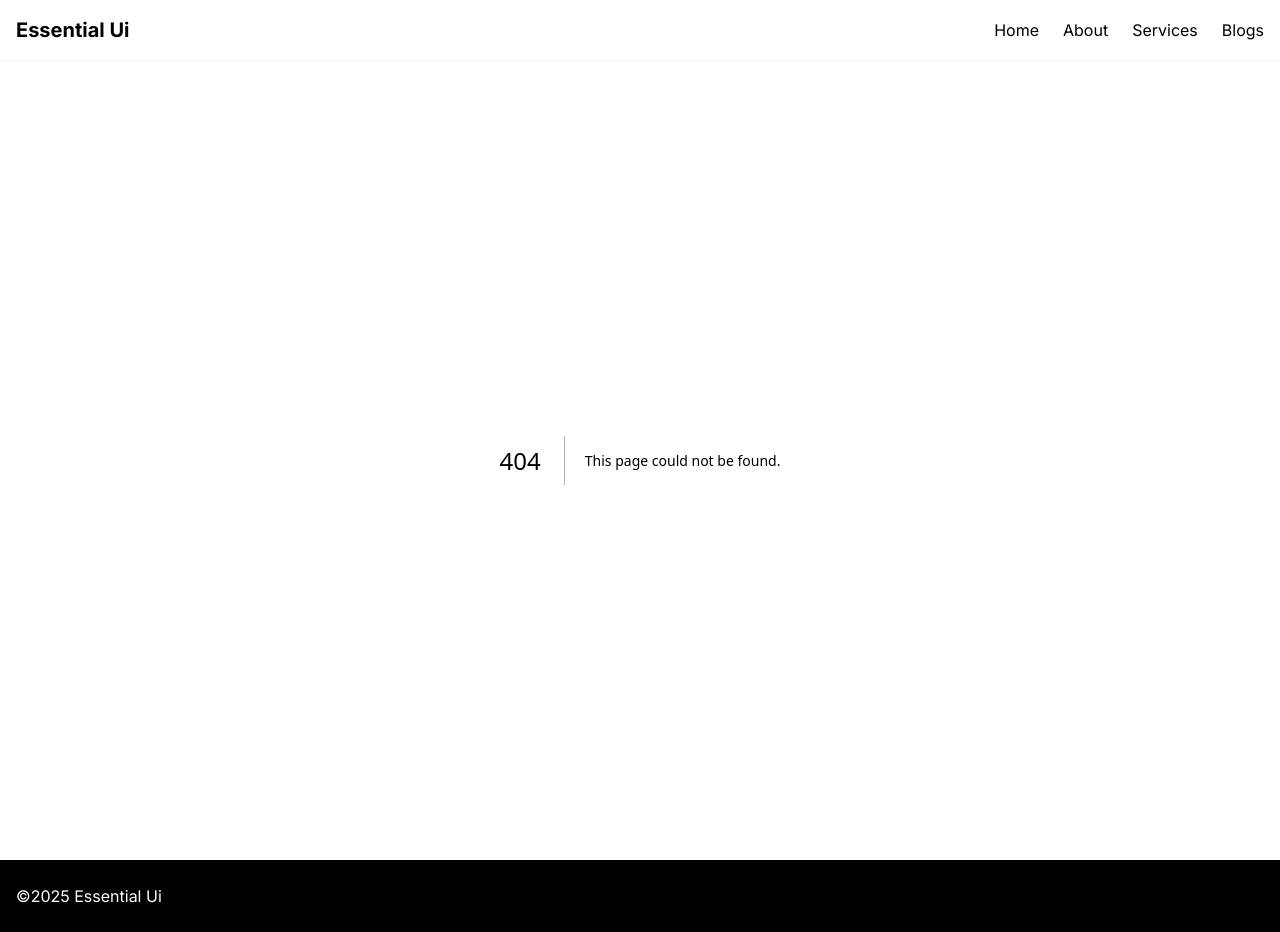
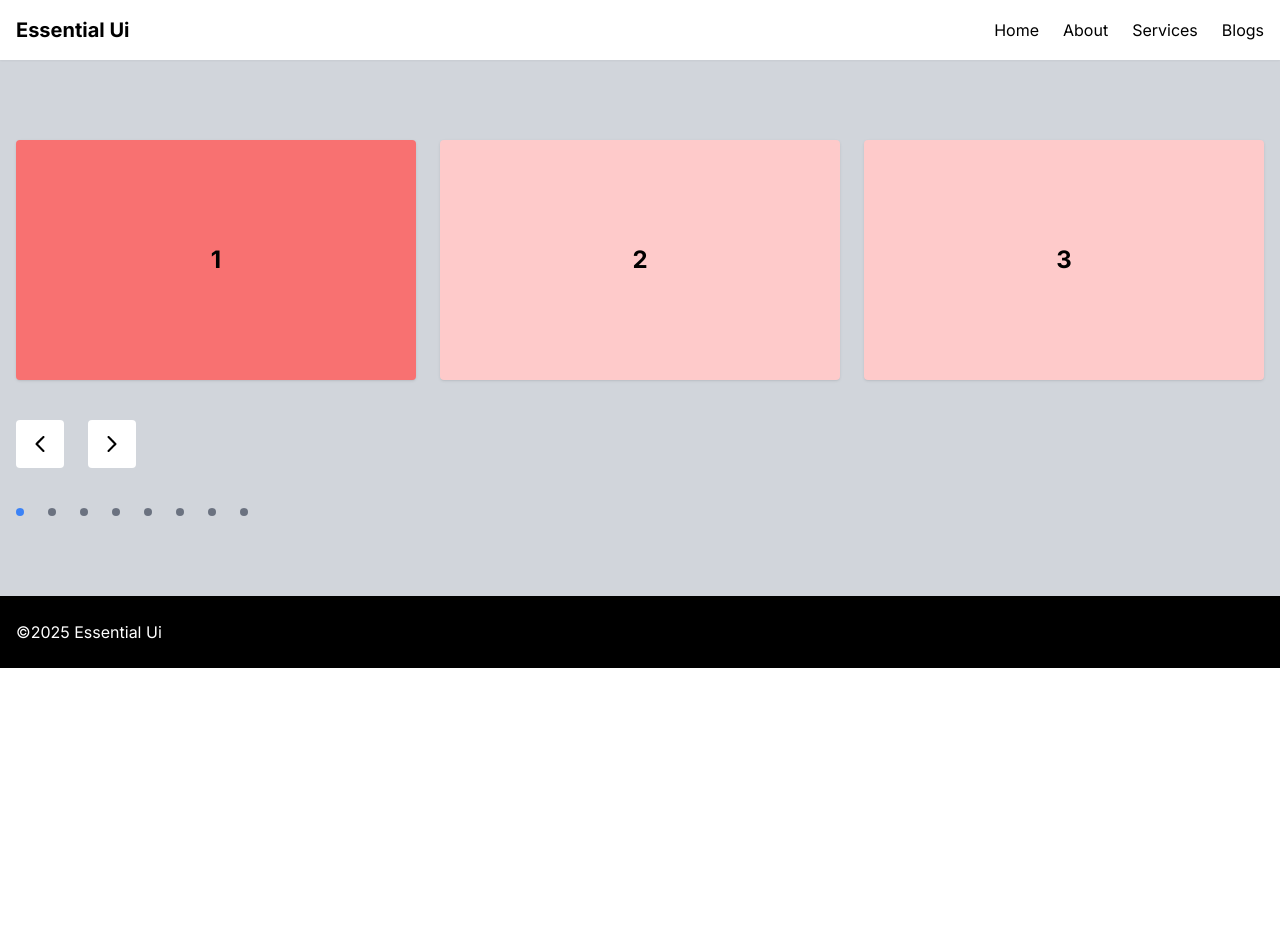
Before and after one commit to md-golam-rabbani/essential-ui, a Next.js app: page /embla-carousel in a window 1280 px wide. Before the commit this address had no page. After the commit the page ends 800 px from the top, so only its background shows below. Built offline with nearby package versions, Linux system fonts and the light colour scheme.

Commit message:
refactor: Use embla carousel in page level

```diff
--- /dev/null
+++ b/app/embla-carousel/page.tsx
@@ -0,0 +1,16 @@
+import { EmblaOptionsType } from 'embla-carousel';
+import EmblaCarousel from '@/components/carousel/embla-carousel/EmblaCarousel';
+
+const OPTIONS: EmblaOptionsType = { align: 'start' };
+const SLIDE_COUNT = 10;
+const SLIDES = Array.from(Array(SLIDE_COUNT).keys());
+
+export default function Page() {
+  return (
+    <div className="overflow-hidden bg-gray-300 py-20">
+      <div className="container">
+        <EmblaCarousel slides={SLIDES} options={OPTIONS} />
+      </div>
+    </div>
+  );
+}
```
